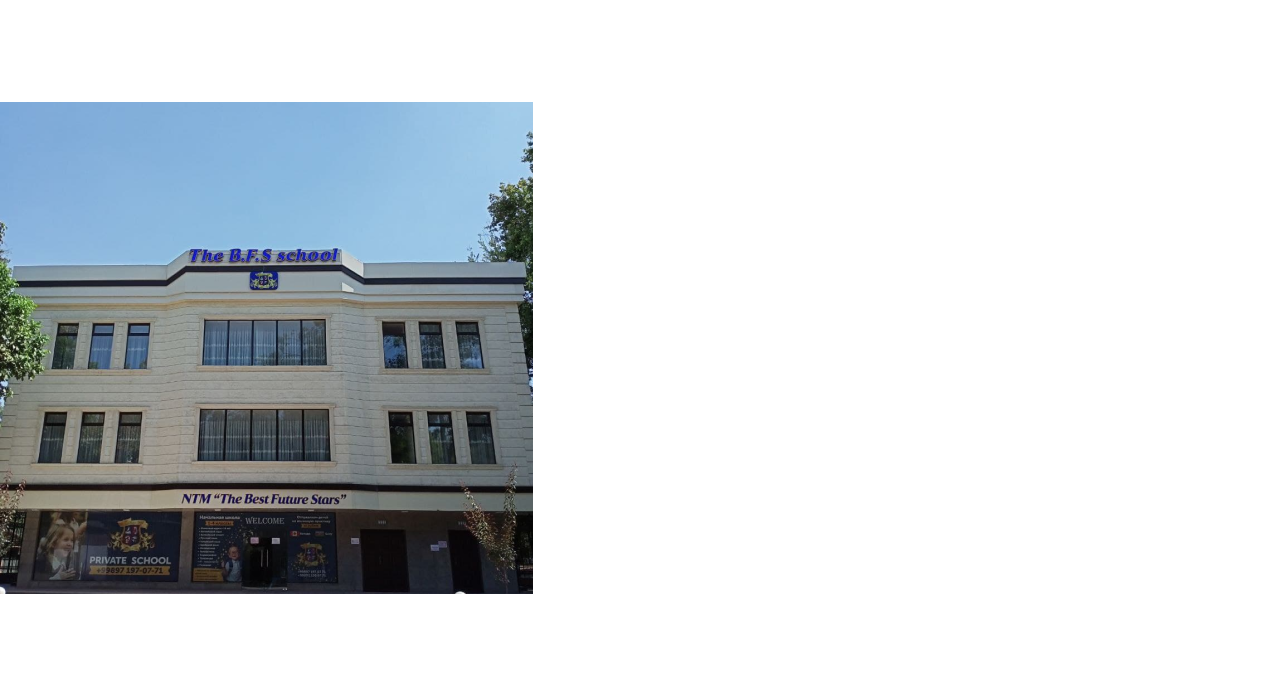
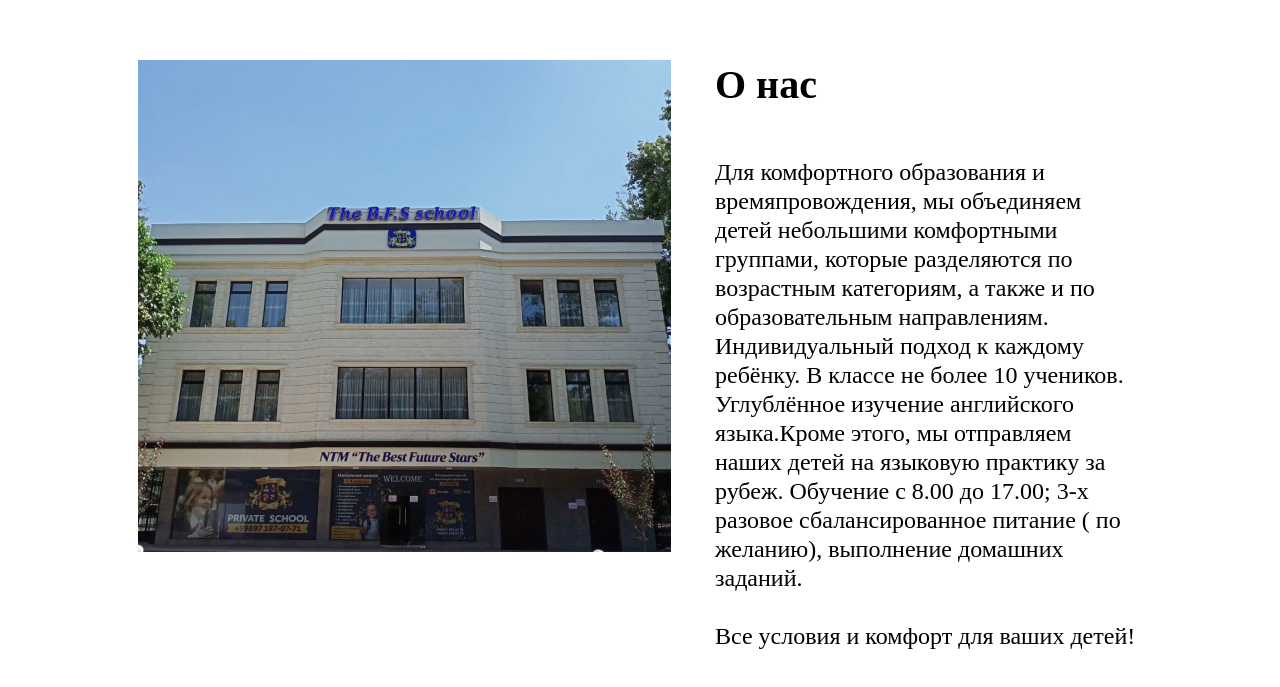
Before and after one commit to ulubekdev/front-for-school, a plain HTML site: page index.html in a window 1280 px wide. Shown: the part 949-1636 px from the top of the page. Before the commit the page ends 1547 px from the top, so only its background shows below. Drawn offline with Linux system fonts and the light colour scheme.

Commit message:
finished about

```diff
--- a/index.html
+++ b/index.html
@@ -23,23 +23,41 @@
 
     <div class="infos">
       <div class="text_wrap1">
-        <h1 class="motto"><span>The Best Future Stars</span> - мы заботимся о будущем вашего ребенка</h1>
-        <p class="sentence">Наши опытные преподователи сделают процесс обучения максимально интересным и эффективным для вашего ребенка </p>
+        <h1 class="motto">
+          <span>The Best Future Stars</span> - мы заботимся о будущем вашего
+          ребенка
+        </h1>
+        <p class="sentence">
+          Наши опытные преподователи сделают процесс обучения максимально
+          интересным и эффективным для вашего ребенка
+        </p>
         <div class="btn_wrap">
           <button class="btn call">Позвонить</button>
           <button class="btn more">Подробнее</button>
         </div>
       </div>
       <div class="boy">
-        <img class="boy-img" src="./media/img/boyy.png" alt="main boy">
+        <img class="boy-img" src="./media/img/boyy.png" alt="main boy" />
       </div>
     </div>
 
     <div class="about">
       <div class="building">
-        <img src="./media/img/home.png" alt="building">
+        <img src="./media/img/home.png" alt="building" />
       </div>
-      <div class="text_wrap2"></div>
+      <div class="text_wrap2">
+        <h1>О нас</h1>
+        <p>
+          Для комфортного образования и времяпровождения, мы объединяем детей
+          небольшими комфортными группами, которые разделяются по возрастным
+          категориям, а также и по образовательным направлениям. Индивидуальный
+          подход к каждому ребёнку. В классе не более 10 учеников. Углублённое
+          изучение английского языка.Кроме этого, мы отправляем наших детей на
+          языковую практику за рубеж. Обучение с 8.00 до 17.00; 3-х разовое
+          сбалансированное питание ( по желанию), выполнение домашних заданий. <br><br>
+          Все условия и комфорт для ваших детей!
+        </p>
+      </div>
     </div>
 
     <!-- <div class="about">
--- a/style.css
+++ b/style.css
@@ -3,6 +3,7 @@
   padding: 0;
   box-sizing: border-box;
 }
+
 .navbar {
   display: flex;
   justify-content: space-between;
@@ -14,18 +15,14 @@
   display: flex;
   list-style-type: none;
 }
-.items li {
-  padding: 35px;
-}
 .items li a {
+  padding: 10px 28px;
   text-decoration: none;
   font-family: "Gilroy";
   font-style: normal;
   font-weight: 500;
   font-size: 24px;
   line-height: 29px;
-  display: flex;
-  align-items: center;
   color: #ffffff;
 }
 .items li a:hover {
@@ -95,7 +92,7 @@
   align-items: center;
   justify-content: center;
   border: none;
-  border: 3px solid #6347EB;
+  border: 3px solid #6347eb;
   border-radius: 10px;
   margin: 0 40px 0 0;
 }
@@ -104,6 +101,32 @@
   color: #ffffff;
 }
 
+.about {
+  display: flex;
+  gap: 44px;
+  padding: 0 138px 214px 138px;
+}
+.building {
+  width: 535px;
+  height: 492px;
+}
+.text_wrap2 h1 {
+  font-family: "Gilroy";
+  font-style: normal;
+  font-weight: 700;
+  font-size: 40px;
+  line-height: 50px;
+  color: #000000;
+}
+.text_wrap2 p {
+  margin: 48px 0 224px 0;
+  font-family: "Gilroy";
+  font-style: normal;
+  font-weight: 400;
+  font-size: 24px;
+  line-height: 29px;
+  color: #000000;
+}
 /* .about {
   width: 1990px;
   background-color: #5e68e7;
```
